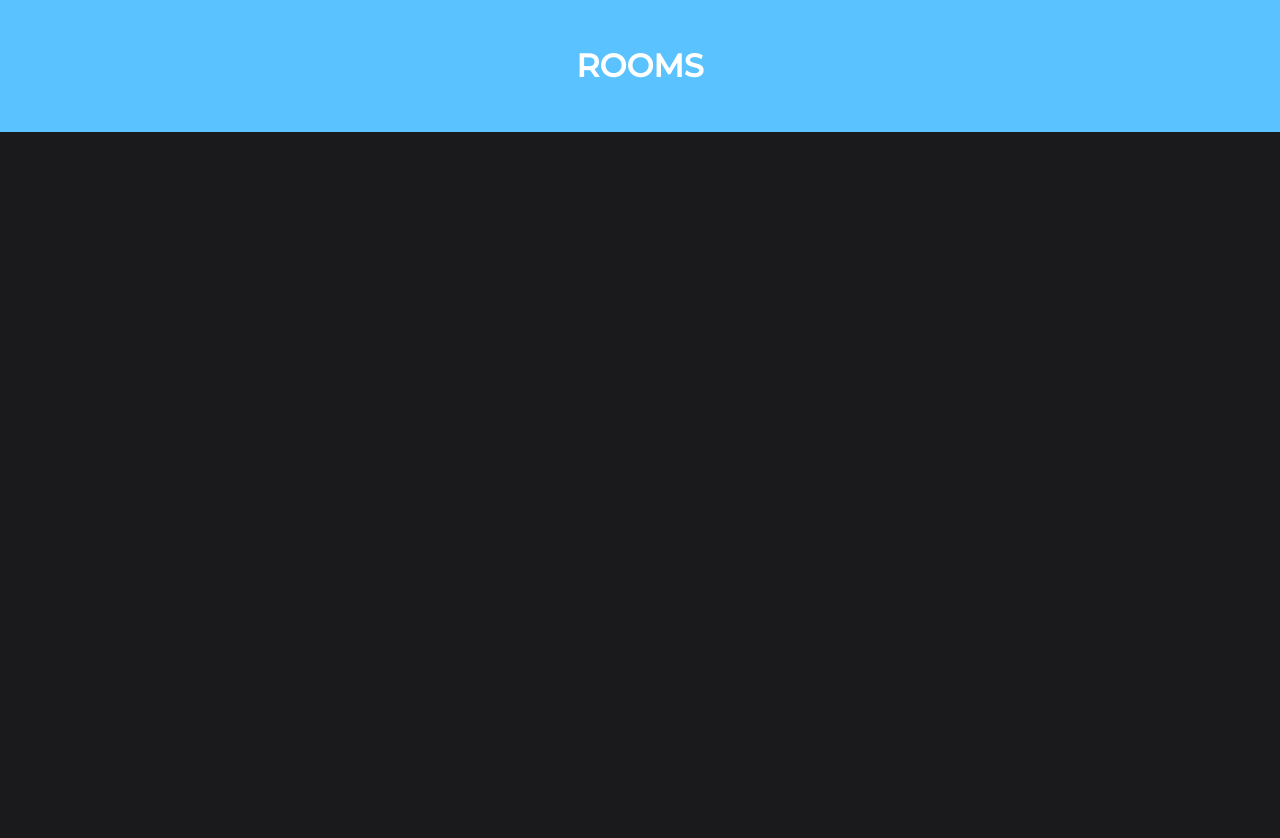
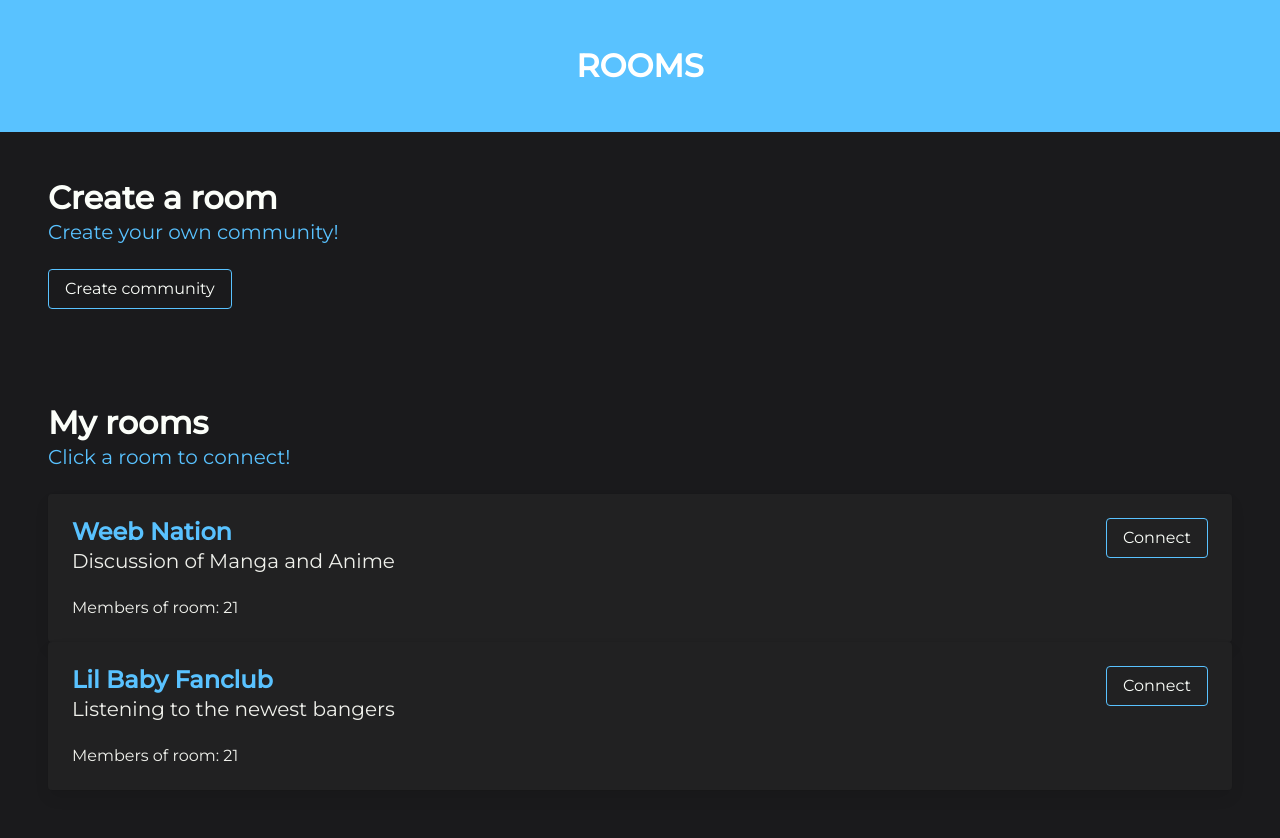
Before and after one commit to darth-raijin/chattr, a Flask app: page /rooms/ in a window 1280 px wide. Shown: the part 56-894 px from the top of the page. Before the commit the page ends 188 px from the top, so only its background shows below. Run offline with Flask 2, Linux system fonts and the light colour scheme; some libraries are stand-ins or nearby versions.

Commit message:
Work on Rooms blueprint, room creation works

```diff
--- a/blueprints/rooms.py
+++ b/blueprints/rooms.py
@@ -10,6 +10,23 @@ rooms = Blueprint('rooms', __name__, url_prefix='/rooms',
 database = Database()
 
 @rooms.route("/")
-def room_root():
+def root():
+    return render_template("rooms/rooms.html")
 
-    return render_template("rooms/rooms.html")
+@rooms.route("/create", methods=["GET", "POST"])
+def create():
+    if request.method == "POST":
+        name = request.form['name']
+        description = request.form['description']
+        public = request.form['public']
+
+        if database.create_room(name, description, public, current_user.get_id()):
+            flash("Room created, go have fun!",
+                  category="success")
+            print(request.form)
+            return request.form
+
+
+        return redirect(url_for(create))
+    elif request.method == "GET":
+        return render_template("rooms/create.html")
--- a/templates/rooms/rooms.html
+++ b/templates/rooms/rooms.html
@@ -10,4 +10,52 @@
   </div>
   </div>
 </section>
+
+<section class="section">
+  <h1 class="title">Create a room</h1>
+  <h2 class="subtitle">
+    Create your own community!
+  </h2>
+  <a href="create">
+    <button class="button">Create community</button>
+  </a>
+
+</section>
+
+<section class="section">
+  <h1 class="title">My rooms</h1>
+  <h2 class="subtitle">
+    Click a room to connect!
+  </h2>
+
+  <div class="card">
+    <div class="card-content">
+      <div class="media">
+        <div class="media-content">
+            <p class="title is-4" id="title">Weeb Nation</p>
+            <p class="subtitle is-5" id ="subtitle">Discussion of Manga and Anime </p>
+            <p class="subtitle is-6" id ="subtitle">Members of room: 21</p>
+        </div>
+        <div class="media-right">
+          <button class="button">Connect</button>
+        </div>
+      </div>
+    </div>
+  </div>
+
+  <div class="card">
+    <div class="card-content">
+      <div class="media">
+        <div class="media-content">
+            <p class="title is-4" id="title">Lil Baby Fanclub</p>
+            <p class="subtitle is-5" id ="subtitle">Listening to the newest bangers</p>
+            <p class="subtitle is-6" id ="subtitle">Members of room: 21</p>
+        </div>
+        <div class="media-right">
+          <button class="button">Connect</button>
+        </div>
+      </div>
+    </div>
+  </div>
+</section>
 {% endblock%}
```
Also changed, not shown: models/room.py (+36 -0 lines), services/database.py (+9 -1 lines), templates/rooms/create.html (added, +47 -0 lines).
